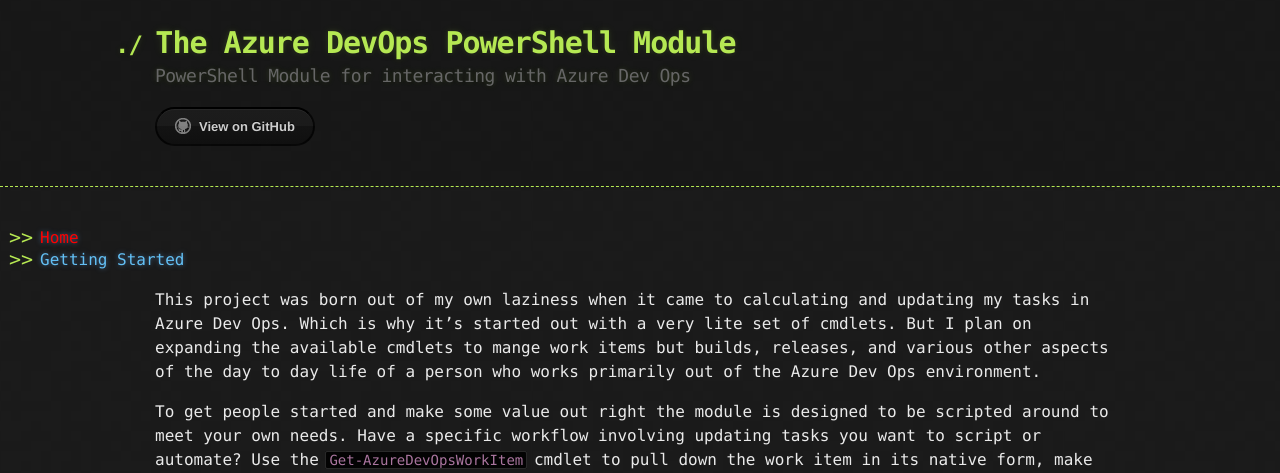
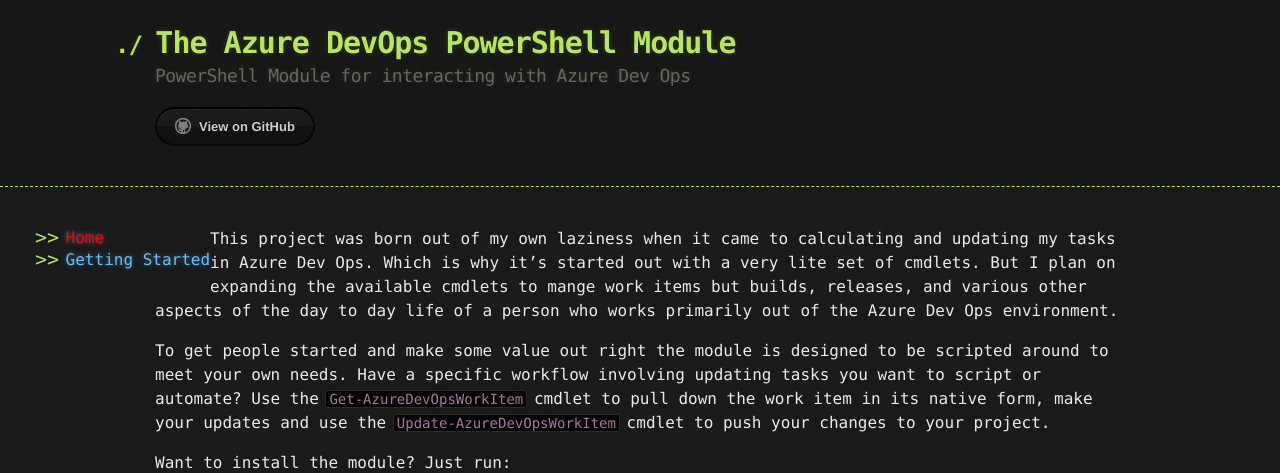
Before and after one commit to UTM-Online/AzureDevOpsPsModule, a Jekyll site: the page built from index.md, in a window 1280 px wide. Shown: the top 473 px of the page. Built offline with Jekyll 4.4.1, drawn with Linux system fonts in a browser that asks for light colours.

Commit message:
layout optimizations

```diff
--- a/_layouts/default.html
+++ b/_layouts/default.html
@@ -16,7 +16,7 @@
       </div>
     </header>
 
-    <div class="nav">
+    <div class="nav-primary">
         {% include primary_navigation.html %}
     </div>
     <div class="container">
--- a/assets/css/style.scss
+++ b/assets/css/style.scss
@@ -3,6 +3,7 @@
 
 @import 'jekyll-theme-hacker';
 
-#nav {
+.nav-primary {
     float: left;
+    padding-left: 2%
 }
```
